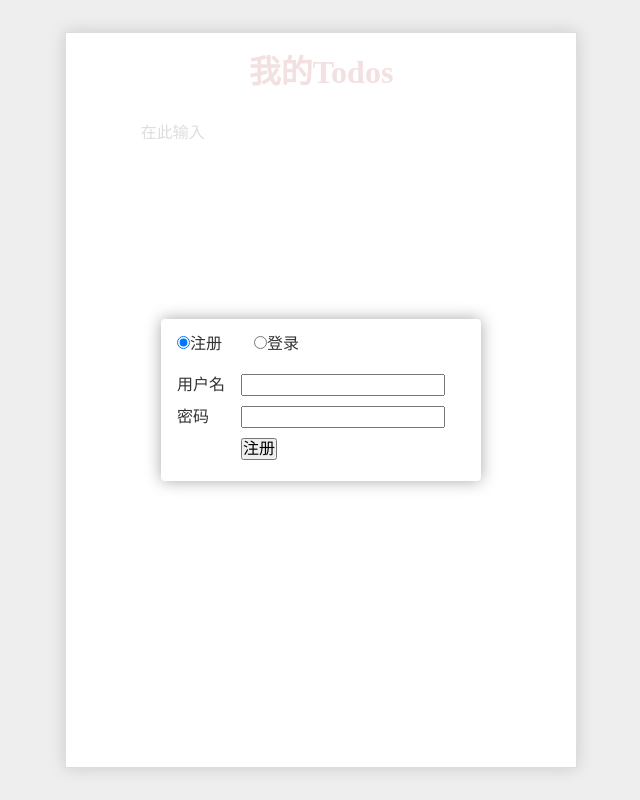
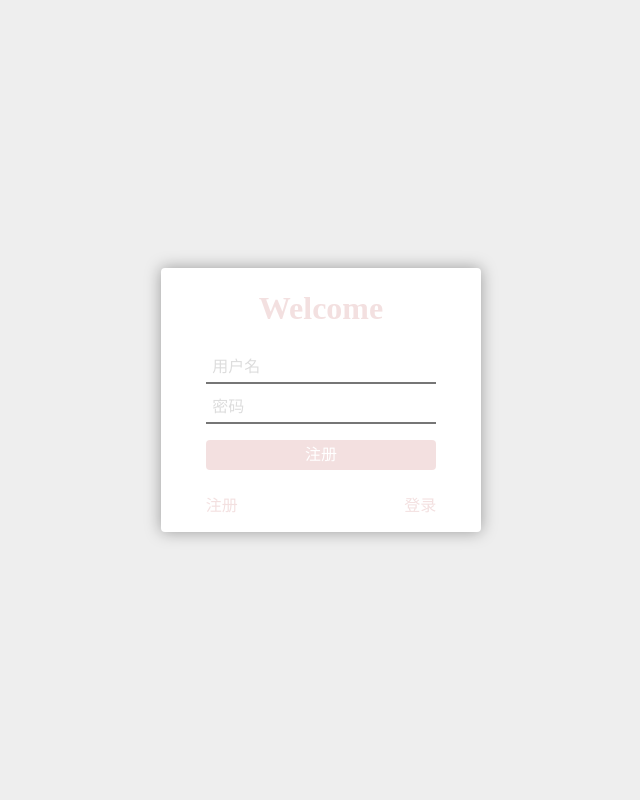
Before and after one commit to zhangzejun3/Todolist, a React (Create React App) app: page / in a window 1280 px wide. Shown: the whole page, without its empty margins (319-959 px from the left). Built offline with nearby package versions, Linux system fonts and the light colour scheme; what leancloud-storage would draw is missing.

Commit message:
更新样式

```diff
--- a/src/UserDialog.css
+++ b/src/UserDialog.css
@@ -1,6 +1,5 @@
 .UserDialogWrapper{
-    /* background:#eee;
-     */
+    background:#eee;
     position: fixed;
     top: 0;
     left: 0;
@@ -30,10 +29,53 @@
 .UserDialog  form >.row{
     padding: .3em 0;
 }
-.UserDialog  form >.row > label:first-child{
-    width: 4em;
-    display: inline-block;
+.UserDialog  form >.row.actions{
+    width: 80%;
+    margin: 6px auto;
+    line-height: 1.8em;
 }
-.UserDialog  form >.row.actions{
-    padding-left: 4em;
+.UserDialog  form >.row.actions button{
+    color:#fff;
+    width: 100%;
+    margin: 0 auto;
+    line-height: 1.8em;
+    border: 1px solid transparent;
+    border-radius: 4px;
+    background: rgba(175, 47, 47, 0.15);
 }
+.UserDialog  form >.row.actions button:focus{
+    outline: none;
+}
+.UserDialog  form .row input{
+    display: block;
+    width: 80%;
+    margin: 0 auto;
+    line-height: 1.8em;
+    padding-left:0.4em ;
+    border-left: 0;
+    border-top: 0;
+    border-right: 0;
+}
+.UserDialog  form .row input:focus{
+    border-bottom-color:rgba(175, 47, 47, 0.15);
+}
+.UserDialog footer{
+    display: block;
+    width: 72%;
+    margin: 0 auto;
+    margin-bottom: 16px;
+}
+.UserDialog footer button{
+    color: rgba(175, 47, 47, 0.15);
+    background: #fff;
+    border:none;
+}
+.UserDialog footer button:focus{
+    outline: none;
+}
+.UserDialog footer button:first-child{
+    float: left;
+}
+.UserDialog footer button:last-child{
+    float: right;
+}
--- a/src/UserDialog.js
+++ b/src/UserDialog.js
@@ -52,6 +52,7 @@ class UserDialog extends Component {
             this.props.onSignUp.call(null,user)
         }
         let error = (error)=>{
+            console.log(error)
             switch(error.code){
                 case 202:
                 alert('用户名已被占用')
@@ -83,13 +84,11 @@ class UserDialog extends Component {
     render() {
         let signUpForm = (<form className='signUp' onSubmit={this.signUp.bind(this)}>
             <div className="row">
-                <label>用户名</label>
-                <input type="text" value={this.state.formData.username}
+                <input placeholder='用户名' type="text" value={this.state.formData.username}
                 onChange={this.changeFormData.bind(this,'username')}/>
             </div>
             <div className="row">
-                <label>密码</label>
-                <input type="password" value={this.state.formData.password}
+                <input  placeholder='密码' type="password" value={this.state.formData.password}
                 onChange={this.changeFormData.bind(this,'password')}/>
             </div>
             <div className="row actions">
@@ -99,13 +98,11 @@ class UserDialog extends Component {
 
         let signInForm = (<form className='signIn' onSubmit={this.signIn.bind(this)}>
             <div className="row">
-                <label>用户名</label>
-                <input type="text" value={this.state.formData.username}
+                <input placeholder='用户名' type="text" value={this.state.formData.username}
                 onChange={this.changeFormData.bind(this,'username')}/>
             </div>
             <div className="row">
-                <label>密码</label>
-                <input type="password" value={this.state.formData.password}
+                <input placeholder='密码' type="password" value={this.state.formData.password}
                 onChange={this.changeFormData.bind(this,'password')}/>
             </div>
             <div className="row actions">
@@ -116,17 +113,16 @@ class UserDialog extends Component {
         return (
             <div className="UserDialogWrapper">
                 <div className="UserDialog">
-                    <nav>
-                        <label><input type="radio" value="signUp"
-                            checked={this.state.selected === 'signUp'}
-                            onChange={this.toggle.bind(this)}/>注册</label>
-                        <label><input type="radio" value="signIn"
-                            checked={this.state.selected === 'signIn'}
-                            onChange={this.toggle.bind(this)}/>登录</label>
-                    </nav>
+                    <h1>Welcome</h1>
                     <div className="formWrapper">
                         {this.state.selected === 'signIn' ? signInForm : signUpForm}
                     </div>
+                    <footer className='clearfix'>
+                        <button value='signUp'
+                        onClick={this.toggle.bind(this)}>注册</button>
+                        <button value='signIn'
+                        onClick={this.toggle.bind(this)}>登录</button>
+                    </footer>
                 </div>
             </div>
         )
--- a/src/reset.css
+++ b/src/reset.css
@@ -12,3 +12,8 @@ ul,ol,dl{
 a{
     color:inherit;
 }
+.clearfix::after{
+    content: '';
+    display: block;
+    clear: both;
+}
```
Also changed, not shown: 12 other files (tests, documents, lock files or other folders).
